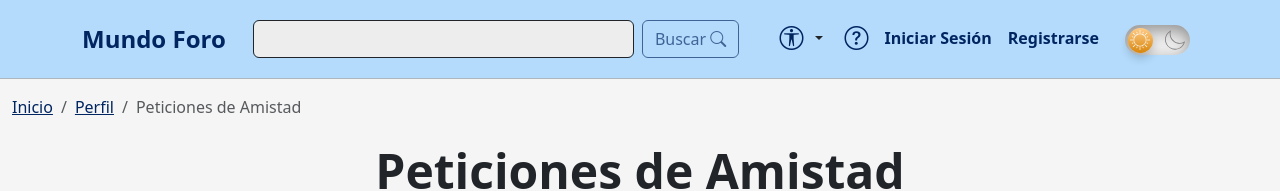
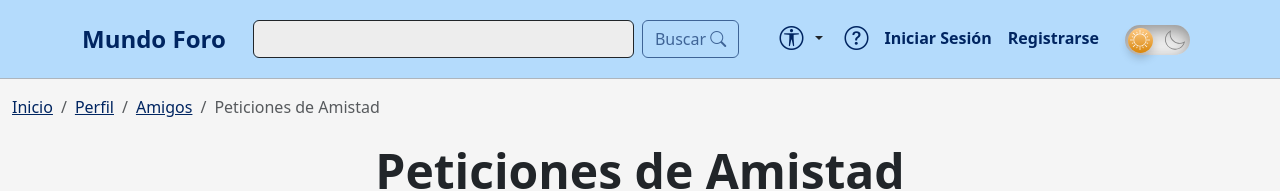
Before and after one commit to Croissanton/IU_Proyecto, a React (Create React App) app in the folder foro-mundo/: page /peticiones in a window 1280 px wide. Shown: the top 191 px of the page. Built offline with nearby package versions, Linux system fonts and the light colour scheme.

Commit message:
amigos y peticiones

```diff
--- a/foro-mundo/src/Pages/FriendsPage.js
+++ b/foro-mundo/src/Pages/FriendsPage.js
@@ -1,6 +1,6 @@
 import React, { useState, useEffect } from "react";
 import MainLayout from "../layout/MainLayout.js";
-import { Breadcrumb, Row, Container, Col } from "react-bootstrap";
+import { Breadcrumb, Row, Container, Col, Badge } from "react-bootstrap";
 import { Link } from "react-router-dom";
 import { useToast } from "../Context/ToastContext.js";
 import ConfirmationModal from "../Components/ConfirmationModal";
@@ -11,6 +11,7 @@ function FriendsPage() {
 
   const [showRemoveFriendModal, setShowRemoveFriendModal] = useState(false);
   const [usernameToRemove, setUsernameToRemove] = useState("");
+  const [incomingRequestsCount, setIncomingRequestsCount] = useState(0);
 
   useEffect(() => {
     document.title = "Amigos";
@@ -23,6 +24,7 @@ function FriendsPage() {
         usuario.friendList.includes(user.username)
       );
       setFriends(amigos);
+      setIncomingRequestsCount(usuario.incomingRequests?.length || 0);
     }
   }, []);
 
@@ -118,7 +120,10 @@ function FriendsPage() {
               <Col>
                 <Link to="/peticiones">
                   <button className="btn btn-secondary m-2">
-                    Peticiones de Amistad
+                    Peticiones de Amistad{" "}
+                    {incomingRequestsCount > 0 && (
+                      <Badge bg="danger">{incomingRequestsCount}</Badge>
+                    )}
                   </button>
                 </Link>
               </Col>
--- a/foro-mundo/src/Pages/RequestsPage.js
+++ b/foro-mundo/src/Pages/RequestsPage.js
@@ -79,6 +79,9 @@ function RequestsPage() {
           <Breadcrumb.Item linkAs={Link} linkProps={{ to: "/perfil" }}>
             Perfil
           </Breadcrumb.Item>
+          <Breadcrumb.Item linkAs={Link} linkProps={{ to: "/amigos" }}>
+            Amigos
+          </Breadcrumb.Item>
           <Breadcrumb.Item active>Peticiones de Amistad</Breadcrumb.Item>
         </Breadcrumb>
         <label
```
